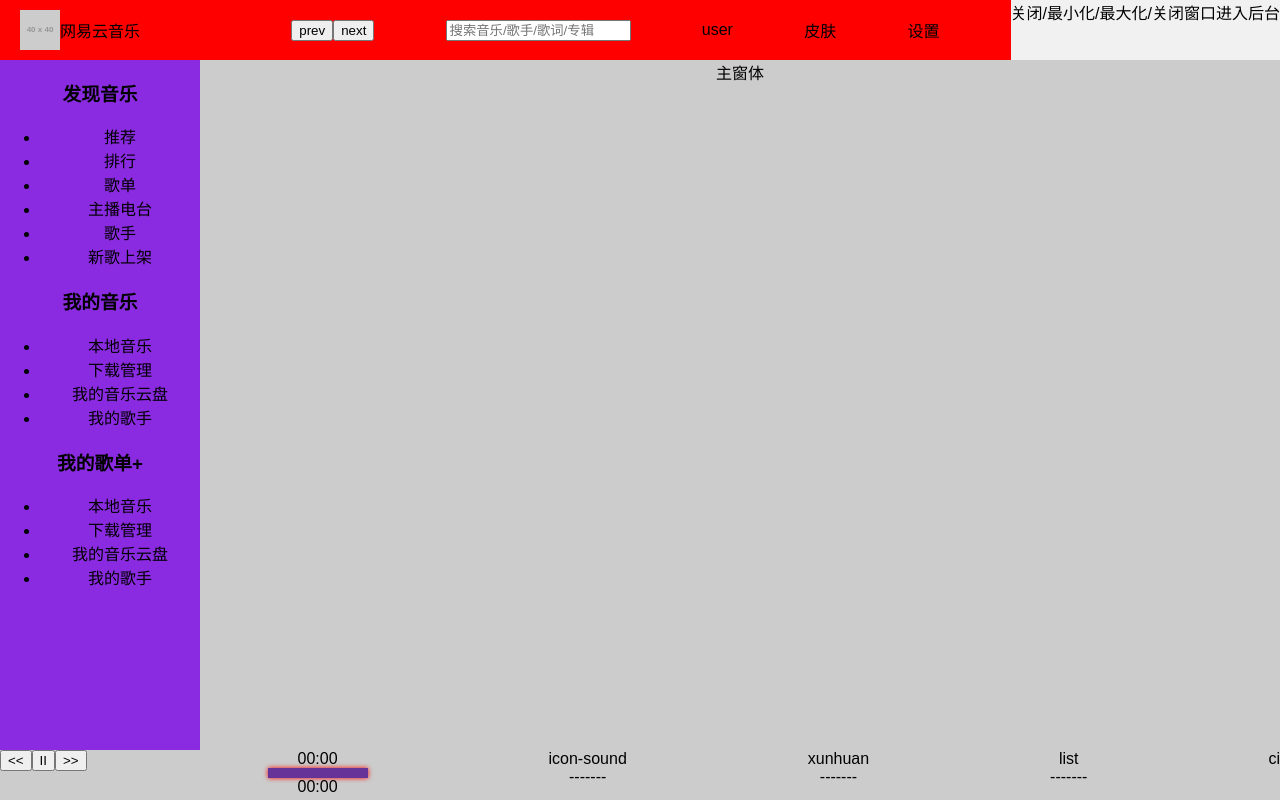
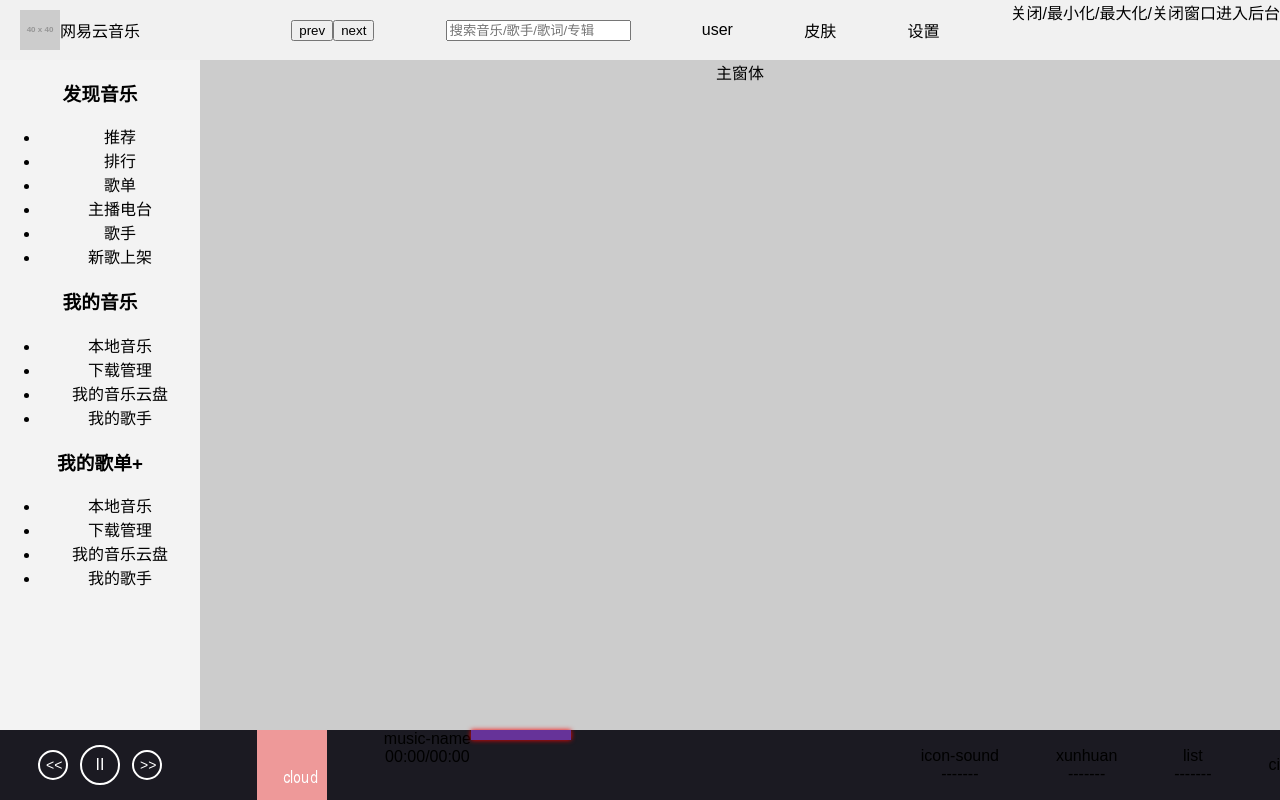
Before and after one commit to xingxiulaoxian/electron-music, a React (Create React App) app: page / in a window 1280 px wide. Built offline with nearby package versions, Linux system fonts and the light colour scheme.

Commit message:
修改样式

```diff
--- a/src/components/Footer/footer.css
+++ b/src/components/Footer/footer.css
@@ -3,10 +3,45 @@
     left: 0;
     right: 0;
     bottom: 0;
-    height: 50px;
-    background: #ccc;
+    height: 70px;
+    background: #1b1a22;
     display: flex;
     justify-content: space-between;
+    align-items: center;
+}
+.footer-btn-group{
+    display: flex;
+    height: 100%;
+    width: 200px;
+    justify-content: center;
+    align-items: center;
+}
+.footer-btn-play{
+    box-sizing: border-box;
+    width: 40px;
+    height: 40px;
+    margin: 0 6px;
+    border: 2px solid #fff;
+    border-radius: 50%;
+    background: transparent;
+    color: #fff;
+    font-size: 16px;
+}
+.footer-btn-small{
+    width: 30px;
+    height: 30px;
+    font-size: 14px;
+}
+.footer-image-content{
+    width: 70px;
+    height: 100%;
+    overflow: hidden;
+}
+
+.footer-progress-content{
+    display: flex;
+    width: 480px;
+    height: 70px;
 }
 .progress{
     width: 100px;
--- a/src/components/Footer/index.js
+++ b/src/components/Footer/index.js
@@ -1,6 +1,7 @@
 import React, { Component } from 'react';
 import './footer.css';
 import mp3  from './music.mp3'
+import img from '../../images/sound-img.png'
 function PrefixInteger(num, length) {
     return num > Math.pow(10, length) ? num : ( '0000000000000000' + num ).substr( -length );
 }
@@ -14,6 +15,8 @@
     constructor (props) {
         super(props)
         this.state = {
+            musicName: 'music-name',
+
             audio: null,
             btnPlay: 'II',
             currentTime : '00:00',
@@ -92,17 +95,26 @@
         return (
             <div className="footer">
                 <audio ref="audio" src={mp3} onEnded={this.ended} />
-                <div>
-                    <button>&lt;&lt;</button>
-                    <button onClick={this.play}>{this.state.btnPlay}</button>
-                    <button>&gt;&gt;</button>
+                <div className="footer-btn-group">
+                    <button className="footer-btn-play footer-btn-small">&lt;&lt;</button>
+                    <button className="footer-btn-play" onClick={this.play}>{this.state.btnPlay}</button>
+                    <button className="footer-btn-play footer-btn-small">&gt;&gt;</button>
                 </div>
-                <div>
-                    <span>{this.state.currentTime}</span>
+                <div className="footer-image-content">
+                    <img src={img} alt=""/>
+                </div>
+                <div className="footer-progress-content">
+                    <div>
+                        <div><span className="music-name">{this.state.musicName}</span></div>
+                        <div>
+                            <span>{this.state.currentTime}</span>
+                            <span>/</span>
+                            <span>{this.state.duration}</span>
+                        </div>
+                    </div>
                     <div className="progress" onClick={this.getMousePos}>
                         <span className="progress-bar" style={{width:  this.state.progress + '%'}}></span>
                     </div>
-                    <span>{this.state.duration}</span>
                 </div>
                 <div>
                     <span>icon-sound</span>
--- a/src/components/Header/header.css
+++ b/src/components/Header/header.css
@@ -7,7 +7,7 @@
   left: 0;
   right: 0;
   height: 60px;
-  background: red;
+  background: #f1f1f1;
 }
 .header-logo{
   display: flex;
--- a/src/components/LeftNav/leftnav.css
+++ b/src/components/LeftNav/leftnav.css
@@ -1,6 +1,6 @@
 .left-nav{
     width: 200px;
     height: 100%;
-    background: blueviolet;
+    background: #f3f3f3;
     overflow: auto;
 }
```
Also changed, not shown: src/images/sound-img.png (added).
